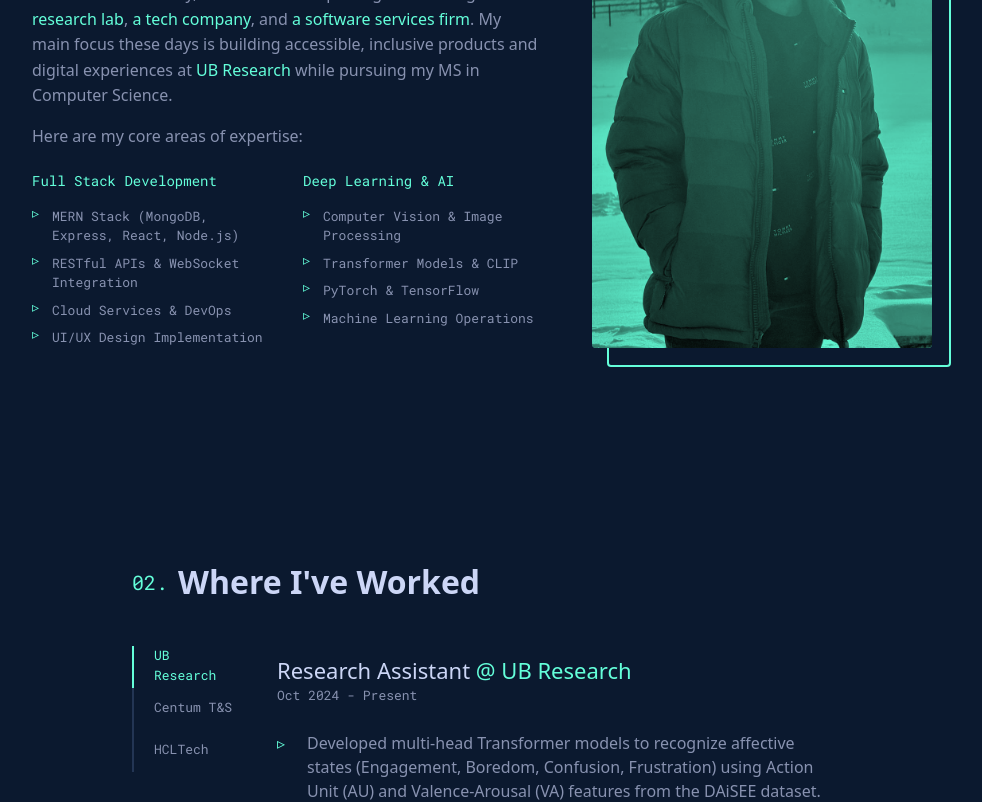
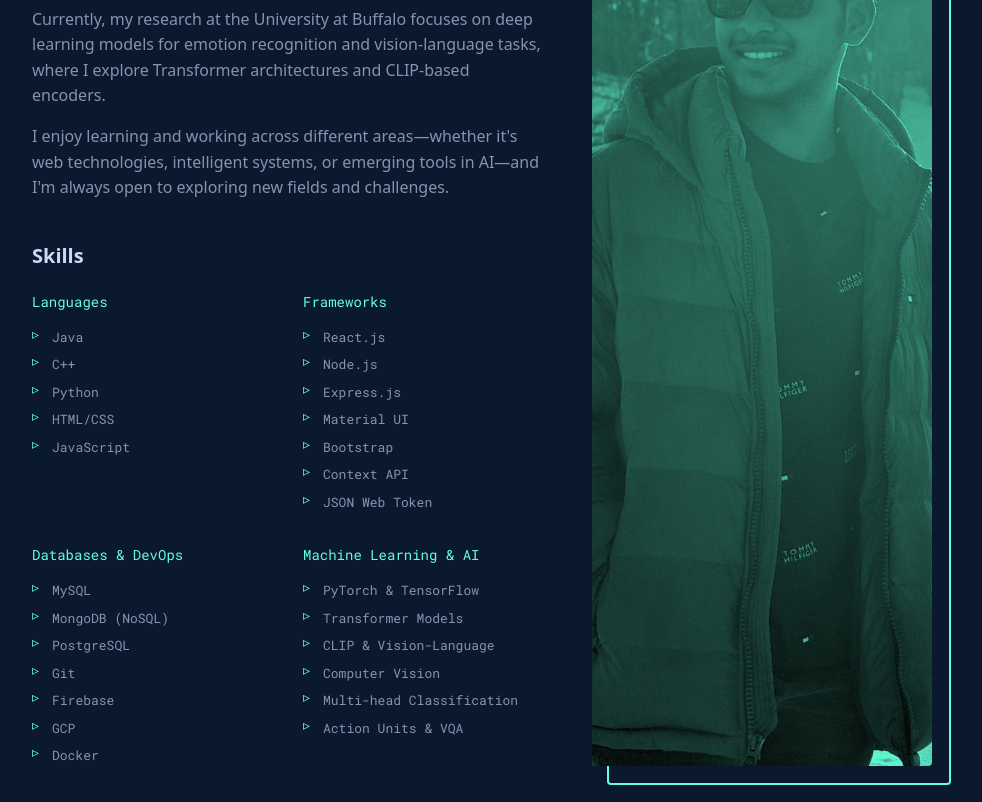
Before and after one commit to Vishnupriya-1008/Portfolio-, a Next.js app: page / in a window 1280 px wide. Shown: the part 1160-1962 px from the top of the page, without its empty margins (158-1140 px from the left). Built offline with nearby package versions, Linux system fonts and the light colour scheme.

Commit message:
update: revise About section with new content and detailed skills

```diff
--- a/src/components/About.module.css
+++ b/src/components/About.module.css
@@ -47,6 +47,13 @@
   margin-bottom: 15px;
   font-size: 16px;
   line-height: 1.6;
+}
+
+.skillsHeading {
+  color: #ccd6f6;
+  font-size: 20px;
+  margin: 40px 0 20px;
+  font-weight: 600;
 }
 
 .highlight {
@@ -155,8 +162,9 @@
     display: block;
   }
 
-  .imageWrapper {
+  .imageContainer {
     margin: 50px auto 0;
+    max-width: 300px;
   }
 
   .heading::after {
@@ -169,7 +177,7 @@
 }
 
 @media (max-width: 480px) {
-  .imageWrapper {
+  .imageContainer {
     width: 100%;
   }
 
--- a/src/components/About.tsx
+++ b/src/components/About.tsx
@@ -14,41 +14,69 @@ export default function About() {
         <div className={styles.content}>
           <div>
             <p>
-              Hello! My name is Suman and I enjoy building things that live on the internet.
-              My interest in web development started back in 2020 when I decided to try creating
-              a video streaming platform — turns out putting together a MERN stack application
-              taught me a lot about full-stack development!
+              Hello, I&apos;m Suman Mandava, a software developer with experience in building web-based applications
+              and a growing interest in machine learning and AI. I started in 2020 by developing a video streaming
+              platform using the MERN stack, and I&apos;ve continued to work on projects and internships that involve
+              creating efficient, user-focused systems.
             </p>
 
             <p>
-              Fast-forward to today, and I&apos;ve had the privilege of working at{' '}
-              <a href="#" className={styles.highlight}>a research lab</a>,{' '}
-              <a href="#" className={styles.highlight}>a tech company</a>, and{' '}
-              <a href="#" className={styles.highlight}>a software services firm</a>.
-              My main focus these days is building accessible, inclusive products and digital experiences at{' '}
-              <a href="#" className={styles.highlight}>UB Research</a> while pursuing my MS in Computer Science.
+              Currently, my research at the University at Buffalo focuses on deep learning models for emotion
+              recognition and vision-language tasks, where I explore Transformer architectures and CLIP-based encoders.
             </p>
 
-            <p>Here are my core areas of expertise:</p>
+            <p>
+              I enjoy learning and working across different areas—whether it&apos;s web technologies, intelligent systems,
+              or emerging tools in AI—and I&apos;m always open to exploring new fields and challenges.
+            </p>
+
+            <h3 className={styles.skillsHeading}>Skills</h3>
           </div>
 
           <ul className={styles.skillCategories}>
             <li>
-              <h4 className={styles.categoryTitle}>Full Stack Development</h4>
+              <h4 className={styles.categoryTitle}>Languages</h4>
               <ul className={styles.skills}>
-                <li className={styles.skill}>MERN Stack (MongoDB, Express, React, Node.js)</li>
-                <li className={styles.skill}>RESTful APIs & WebSocket Integration</li>
-                <li className={styles.skill}>Cloud Services & DevOps</li>
-                <li className={styles.skill}>UI/UX Design Implementation</li>
+                <li className={styles.skill}>Java</li>
+                <li className={styles.skill}>C++</li>
+                <li className={styles.skill}>Python</li>
+                <li className={styles.skill}>HTML/CSS</li>
+                <li className={styles.skill}>JavaScript</li>
               </ul>
             </li>
             <li>
-              <h4 className={styles.categoryTitle}>Deep Learning & AI</h4>
+              <h4 className={styles.categoryTitle}>Frameworks</h4>
               <ul className={styles.skills}>
-                <li className={styles.skill}>Computer Vision & Image Processing</li>
-                <li className={styles.skill}>Transformer Models & CLIP</li>
+                <li className={styles.skill}>React.js</li>
+                <li className={styles.skill}>Node.js</li>
+                <li className={styles.skill}>Express.js</li>
+                <li className={styles.skill}>Material UI</li>
+                <li className={styles.skill}>Bootstrap</li>
+                <li className={styles.skill}>Context API</li>
+                <li className={styles.skill}>JSON Web Token</li>
+              </ul>
+            </li>
+            <li>
+              <h4 className={styles.categoryTitle}>Databases & DevOps</h4>
+              <ul className={styles.skills}>
+                <li className={styles.skill}>MySQL</li>
+                <li className={styles.skill}>MongoDB (NoSQL)</li>
+                <li className={styles.skill}>PostgreSQL</li>
+                <li className={styles.skill}>Git</li>
+                <li className={styles.skill}>Firebase</li>
+                <li className={styles.skill}>GCP</li>
+                <li className={styles.skill}>Docker</li>
+              </ul>
+            </li>
+            <li>
+              <h4 className={styles.categoryTitle}>Machine Learning & AI</h4>
+              <ul className={styles.skills}>
                 <li className={styles.skill}>PyTorch & TensorFlow</li>
-                <li className={styles.skill}>Machine Learning Operations</li>
+                <li className={styles.skill}>Transformer Models</li>
+                <li className={styles.skill}>CLIP & Vision-Language</li>
+                <li className={styles.skill}>Computer Vision</li>
+                <li className={styles.skill}>Multi-head Classification</li>
+                <li className={styles.skill}>Action Units & VQA</li>
               </ul>
             </li>
           </ul>
```
